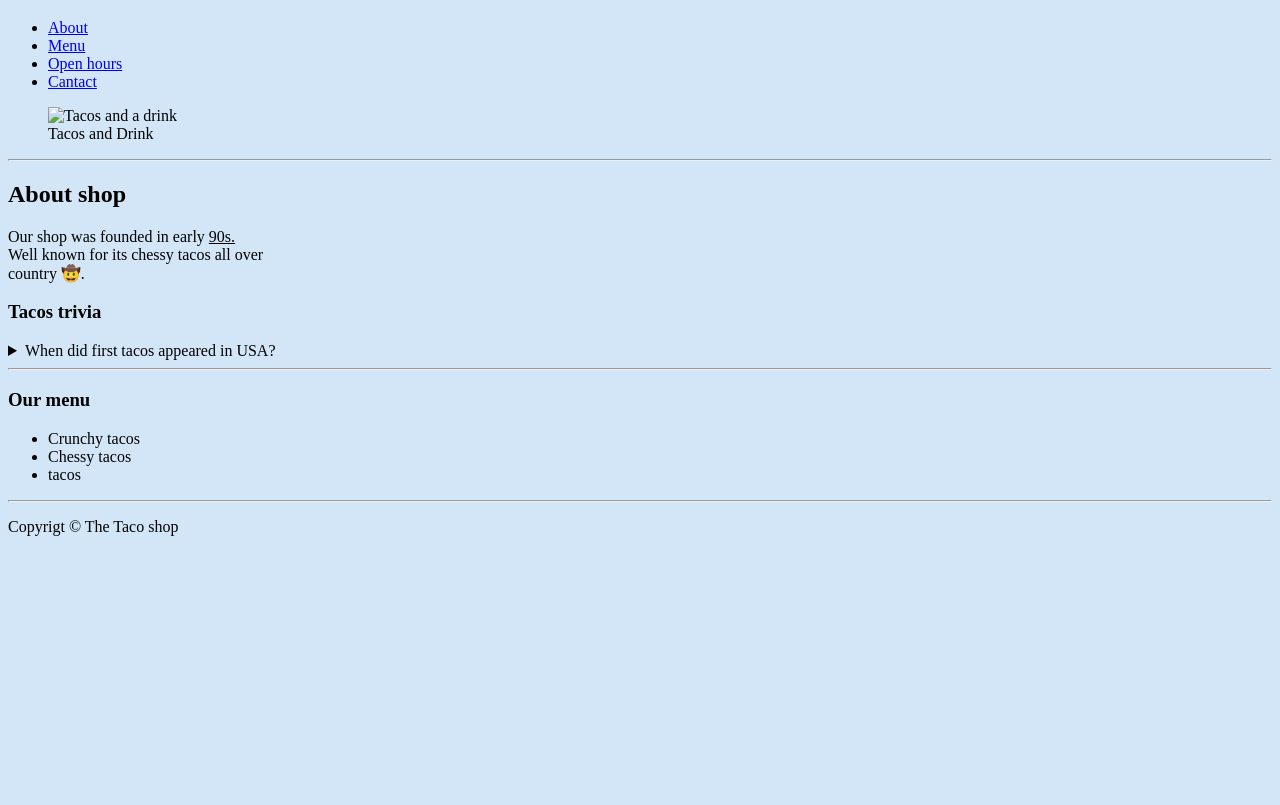
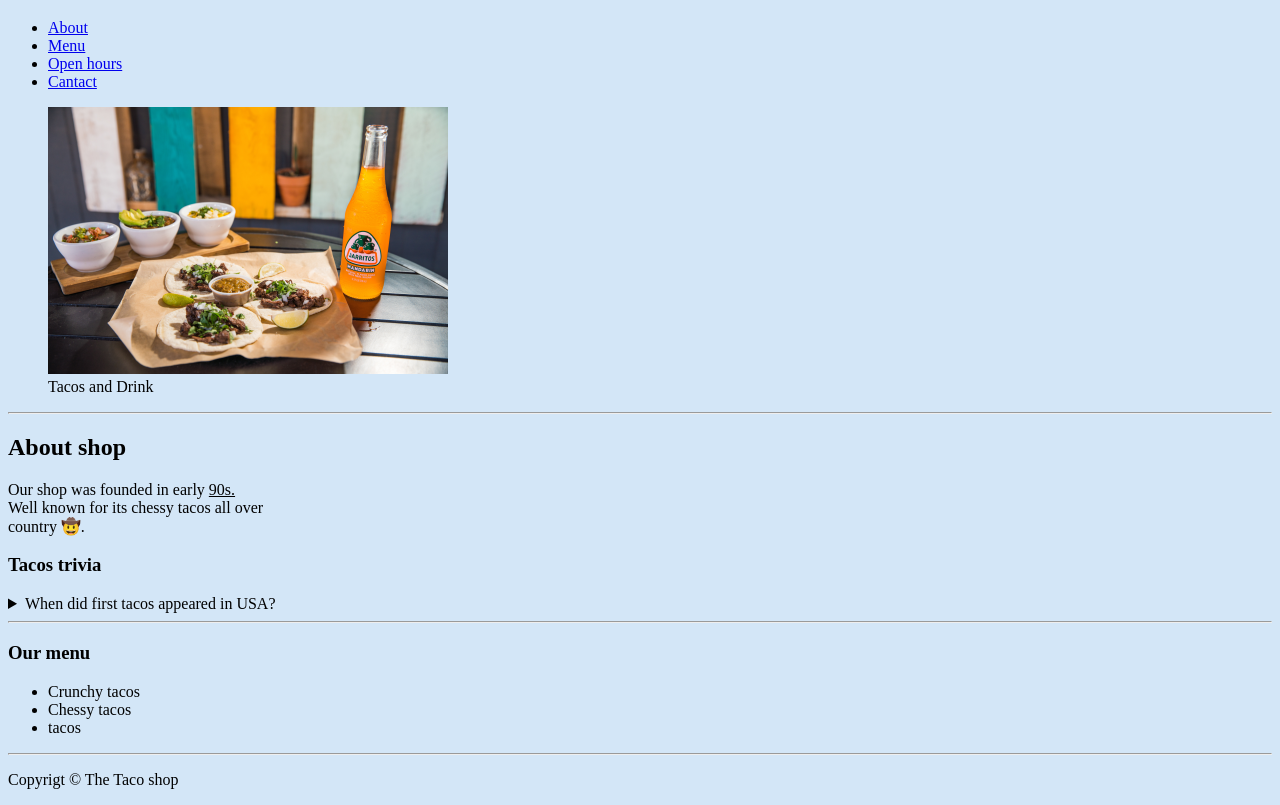
Before and after one commit to umidovalimardon/Taco-shop, a plain HTML site: page index.html in a window 1280 px wide. Shown: the part 61-866 px from the top of the page. Before the commit the page ends 800 px from the top, so only its background shows below. Drawn offline with Linux system fonts and the light colour scheme; the site is published under a folder, as on GitHub Pages, so addresses that start at the root find nothing.

Commit message:
Update index.html

```diff
--- a/index.html
+++ b/index.html
@@ -22,7 +22,7 @@
             <li><a href="contact.html">Cantact</a></li>
          </ul>
          <figure>
-            <img src="/images/tacos_and_drink_400x267.png" alt="Tacos and a drink" title="
+            <img src="images/tacos_and_drink_400x267.png" alt="Tacos and a drink" title="
             We love Taces" width="400" height="267">
             <figcaption>
                 Tacos and Drink
```
